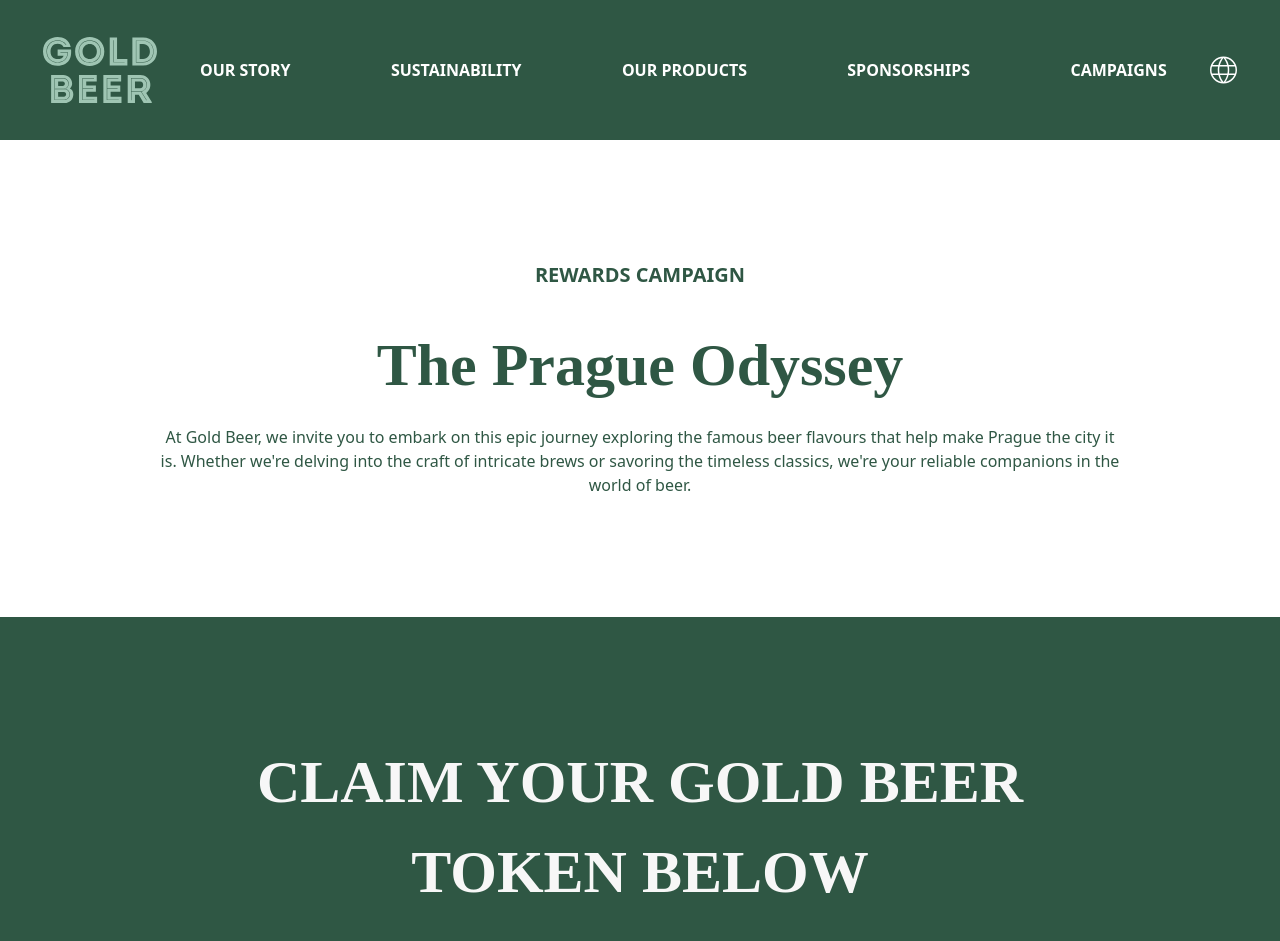
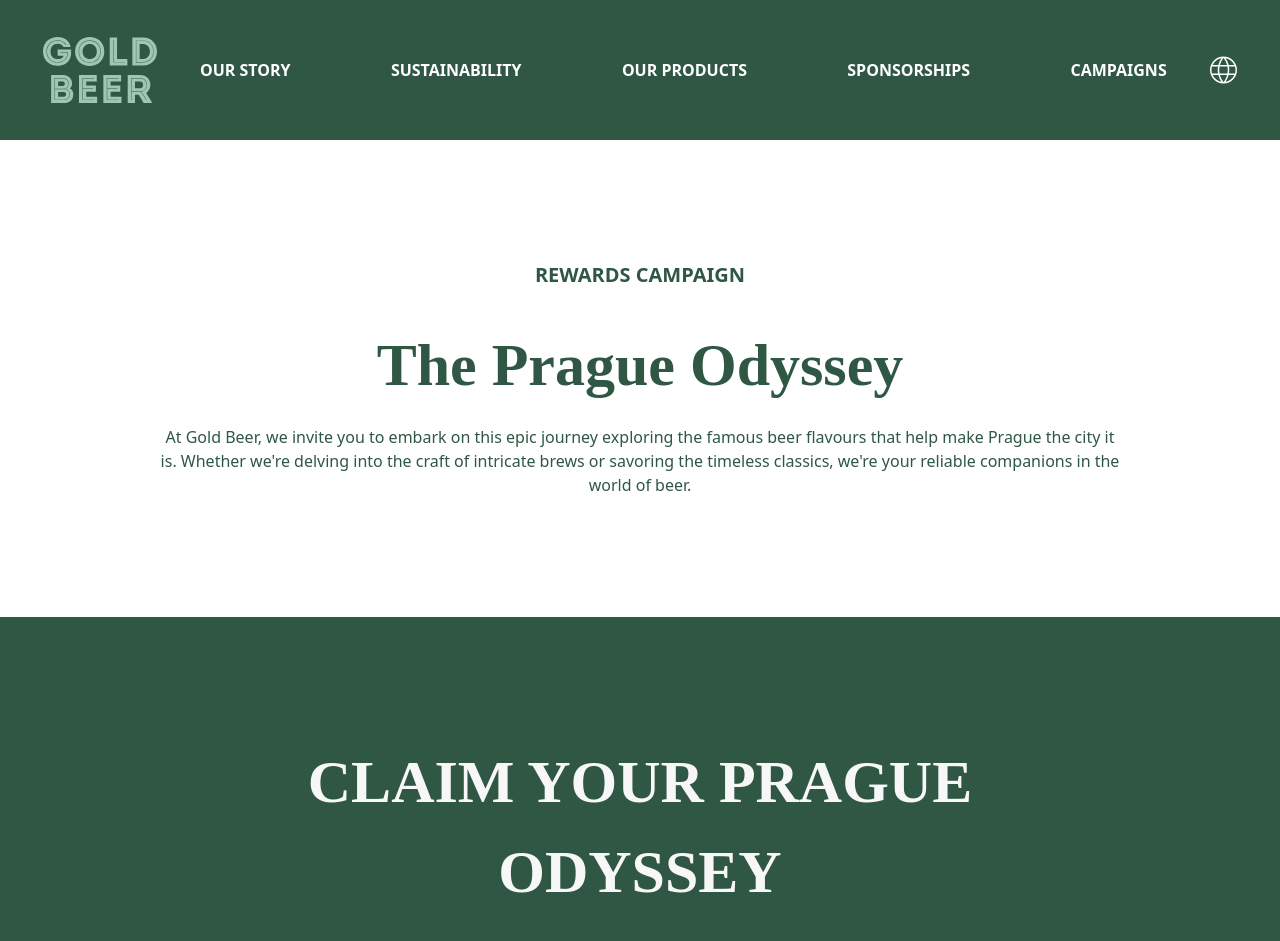
Before and after one commit to zblocksproduct/GoldBeer, a React (Create React App) app: page / in a window 1280 px wide. Shown: the top 941 px of the page. Built offline with nearby package versions, Linux system fonts and the light colour scheme; a web font is replaced by a local one.

Commit message:
Update index.js

```diff
--- a/src/pages/token-claim/index.js
+++ b/src/pages/token-claim/index.js
@@ -20,7 +20,7 @@ export default function TokenClaim() {
       <div className="bg-[#2F5744] sm:mt-[120px] mt-[80px] sm:pt-[120px] pt-[80px] xl:px-0 px-[25px]">
         <div className="max-w-[924px] w-[100%] m-auto">
           <p className="sm:text-[60px] text-[35px] kadwa font-bold text-[#F7F7F7] text-center uppercase">
-            Claim your Gold Beer
+            Claim your Prague Odyssey
             <br /> Token Below
           </p>
           <div className="sm:flex items-center justify-between sm:mt-[50px] mt-[30px]">
@@ -29,10 +29,10 @@ export default function TokenClaim() {
                 Congratulations!{" "}
               </p>
               <p className="text-[#F7F7F7] sm:mt-[30px] mt-[20px] leading-[28px]">
-                Claim this Gold Beer token to unlock beer-related prizes, such as exclusive Gold Beer offers and experiences.
-                Collect all of our tokens to win a free tasting tour at our brewing facility in Prague.
+                Claim tokens from the Prague Odyssey to unlock beer-related prizes, such as exclusive Gold Beer offers and experiences.
+                For example, collect all of our tokens to win a free tasting tour at our brewing facility in Prague!
                 <br />
-                <br />The more tokens you claim, the more we will personalize our rewards to suit your taste in beer!{" "}
+                <br />The more tokens you claim, the more we will personalize rewards to suit your taste in beer.{" "}
               </p>
             </div>
             <img
```
